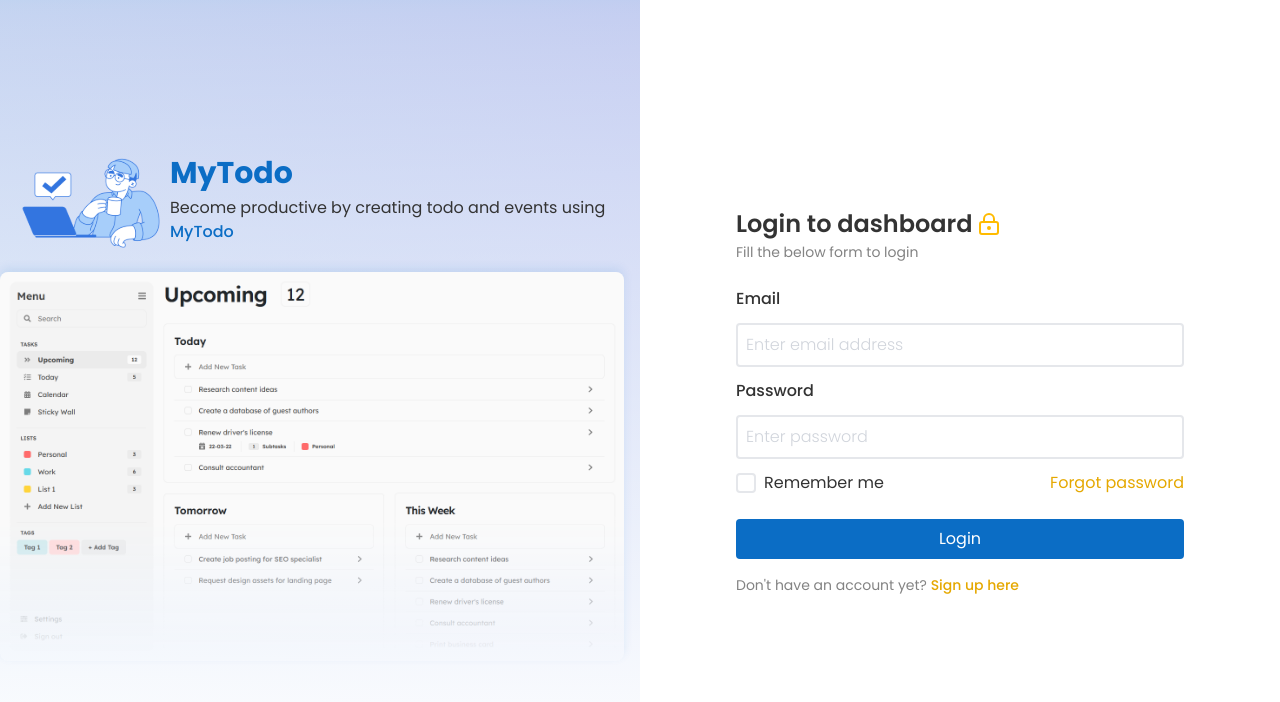
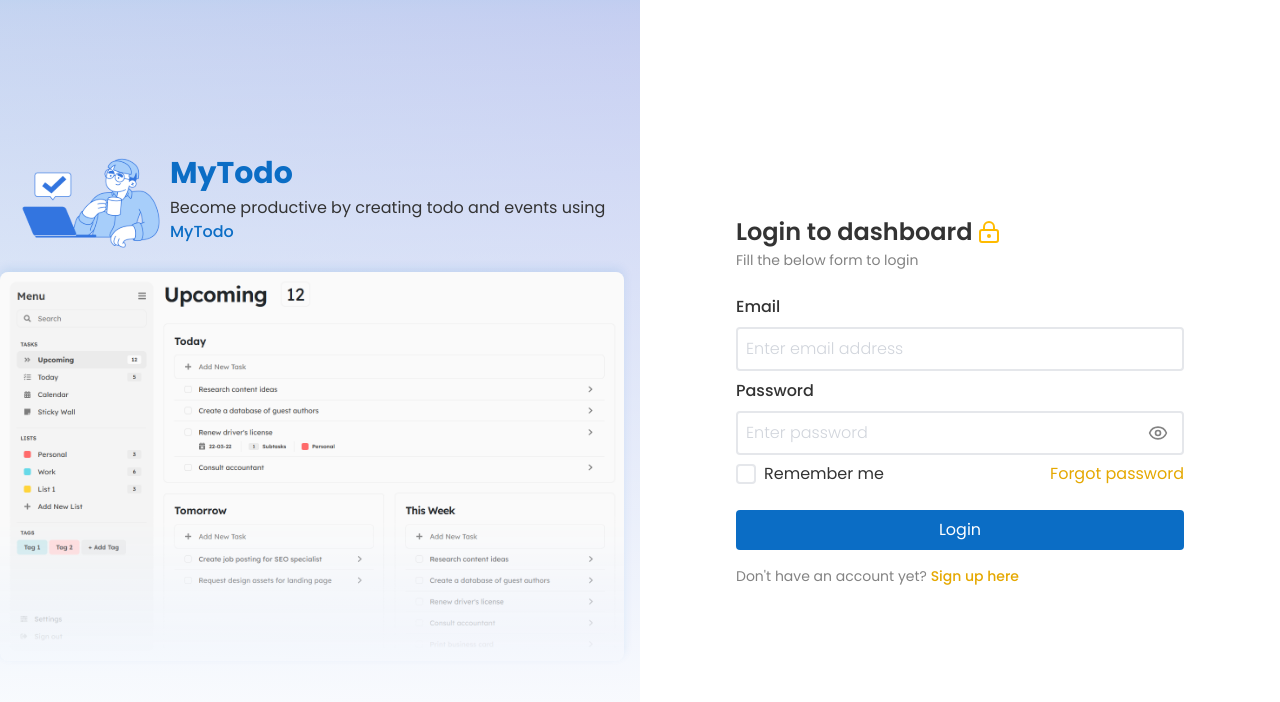
Before and after one commit to lioncio1229/my-todo, a Next.js app: page / in a window 1280 px wide. Shown: the top 702 px of the page. Built offline with nearby package versions, Linux system fonts and the light colour scheme.

Commit message:
Add password field eye toggle

```diff
--- a/src/app/(auth)/page.tsx
+++ b/src/app/(auth)/page.tsx
@@ -1,5 +1,6 @@
 import Link from "next/link";
 import { LockKeyhole } from "lucide-react";
+import PasswordField from "@/components/ui/password-field";
 
 export default function Login() {
     return (
@@ -17,7 +18,7 @@ export default function Login() {
                         Fill the below form to login
                     </h5>
                 </div>
-                <div className="space-y-3">
+                <div className="space-y-2">
                     <label htmlFor="email" className="block font-medium">
                         Email
                     </label>
@@ -30,11 +31,10 @@ export default function Login() {
                     <label htmlFor="password" className="block font-medium">
                         Password
                     </label>
-                    <input
+                    <PasswordField
                         id="password"
-                        type="password"
                         placeholder="Enter password"
-                        className="text-primary-text w-full rounded-sm border-2 border-gray-200 p-2 outline-blue-300 placeholder:font-light placeholder:text-gray-300"
+                        className="text-primary-text absolute w-full rounded-sm border-2 border-gray-200 p-2 outline-blue-300 placeholder:font-light placeholder:text-gray-300"
                     />
                     <div className="flex justify-between">
                         <div className="flex items-center gap-2">
--- /dev/null
+++ b/src/components/ui/password-field.tsx
@@ -0,0 +1,32 @@
+"use client";
+
+import { useState } from "react";
+import { Eye, EyeOff } from "lucide-react";
+
+type Props = Partial<React.InputHTMLAttributes<HTMLInputElement>>;
+
+export default function PasswordField(props: Props) {
+    const [passwordVisible, setPasswordVisible] = useState(false);
+
+    return (
+        <div className="relative h-[43px]">
+            <input
+                id={props.id}
+                type={passwordVisible ? "text" : "password"}
+                placeholder={props.placeholder}
+                {...props}
+            />
+            <button
+                type="button"
+                className="absolute top-[50%] right-2 translate-y-[-50%] cursor-pointer rounded-full p-2 hover:bg-gray-100"
+                onClick={() => setPasswordVisible(!passwordVisible)}
+            >
+                {passwordVisible ? (
+                    <EyeOff size={20} className="text-secondary-text" />
+                ) : (
+                    <Eye size={20} className="text-secondary-text" />
+                )}
+            </button>
+        </div>
+    );
+}
```
Also changed, not shown: public/eye-off.svg (added).
